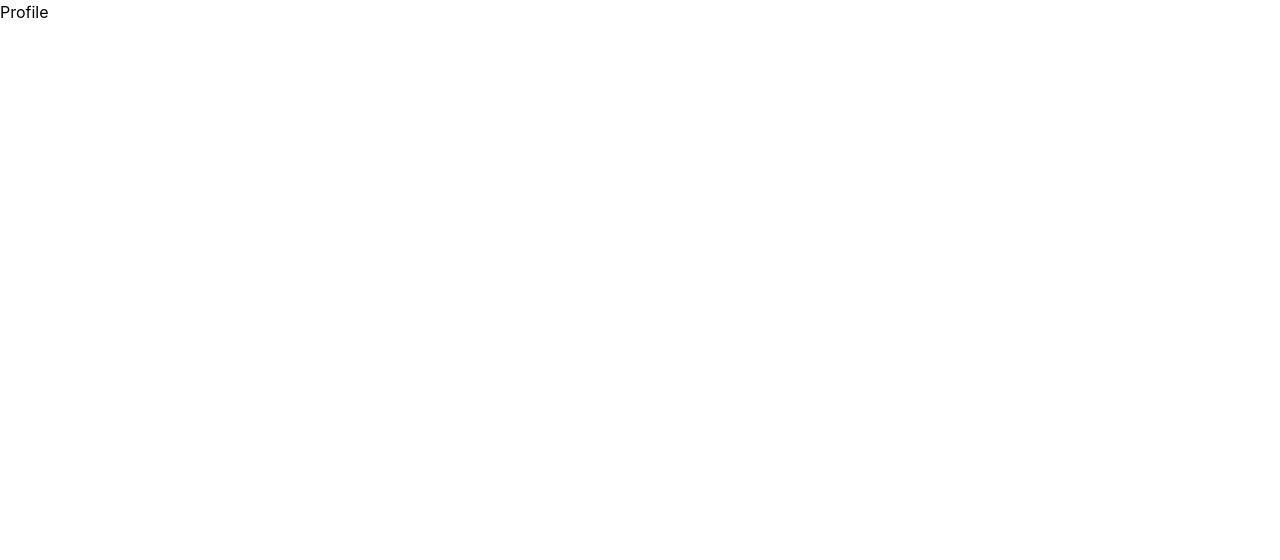
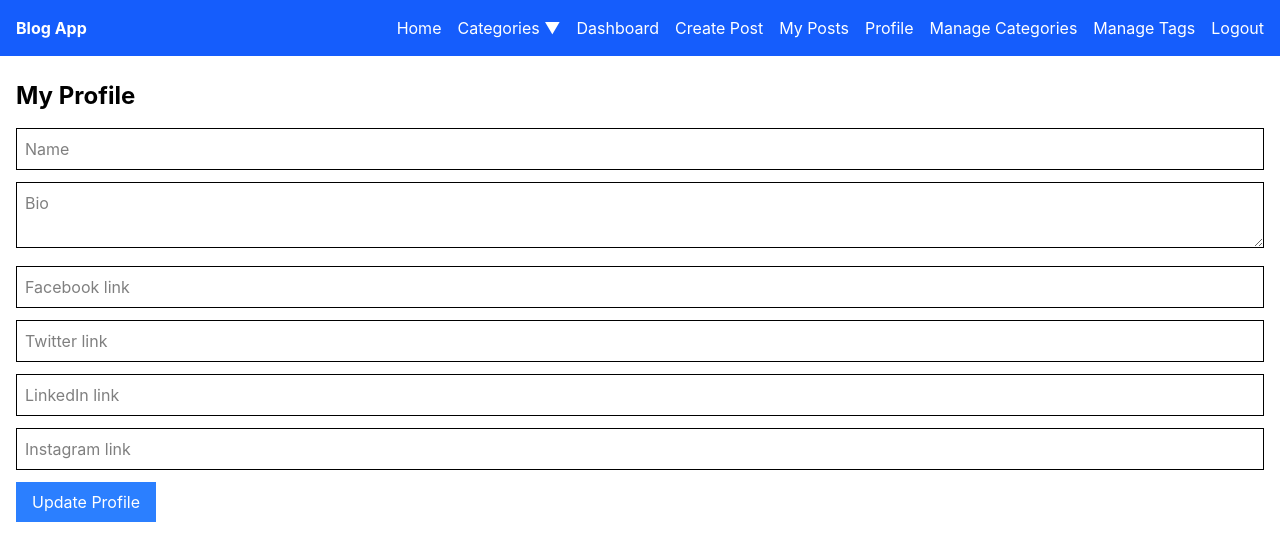
Before and after one commit to dhivyakarthickthiru/Blog-frontend, a React (Vite) app: page /profile in a window 1280 px wide. Shown: the top 560 px of the page. Built offline with nearby package versions, Linux system fonts and the light colour scheme; no server answers; sample sign-in values are in the browser's storage.

Commit message:
profile and author page success done

```diff
--- a/src/components/Layout.jsx
+++ b/src/components/Layout.jsx
@@ -8,7 +8,7 @@ const Layout = ({ children }) => {
 
       <Navbar />
 
-      <div className="max-w-7xl mx-auto p-4">
+      <div className="max-w-7xl mx-auto p-4 mt-16">
 
         {children}
 
--- a/src/components/Navbar.jsx
+++ b/src/components/Navbar.jsx
@@ -1,12 +1,46 @@
 import { Link, useNavigate } from "react-router";
+import { useEffect, useState } from "react";
 import CategoryMenu from "./CategoryMenu";
+import API from "../services/api";
 
 const Navbar = () => {
 
   const navigate = useNavigate();
 
-  const token =
-    localStorage.getItem("token");
+  // FIRST declare token
+
+  const token = localStorage.getItem("token");
+
+  const [user, setUser] = useState({});
+
+  // THEN useEffect
+
+  useEffect(() => {
+
+    const fetchProfile = async () => {
+
+      try {
+
+        const res = await API.get(
+            "/auth/profile"
+        );
+        console.log("PROFILE DATA:", res.data);
+
+        setUser(res.data);
+
+      } catch (error) {
+
+        console.log(error);
+
+      }
+
+    };
+
+    if (token) {
+      fetchProfile();
+    }
+
+  }, [token]);
 
   const handleLogout = () => {
 
@@ -17,18 +51,31 @@ const Navbar = () => {
   };
 
   return (
-
-    <div className="bg-blue-600 text-white p-4 flex justify-between">
-
+       <div className="fixed top-0 left-0 w-full bg-blue-600 text-white p-4 flex justify-between z-50">
       <h1 className="font-bold">
         Blog App
       </h1>
 
+
+
+
+
       <div className="flex gap-4 items-center">
+
+
+
+          {user.profilePicture && (
+    <img
+      src={`http://localhost:3001${user.profilePicture}`}
+      alt="profile"
+      className="w-10 h-10 rounded-full border"
+    />
+  )}
 
         <Link to="/">
           Home
         </Link>
+
 
         {/* CATEGORY DROPDOWN */}
 
@@ -60,6 +107,10 @@ const Navbar = () => {
              <Link to="/my-posts">
     My Posts
   </Link>
+         <Link to="/profile">
+  Profile
+</Link>
+
 
              {/* NEW */}
 
@@ -94,6 +145,7 @@ const Navbar = () => {
 
     </div>
 
+
   );
 
 };
--- a/src/components/PostCard.jsx
+++ b/src/components/PostCard.jsx
@@ -1,11 +1,12 @@
 import {
-  useNavigate
+  useNavigate,Link
 } from "react-router";
 
 import {
   useState,
   useEffect
 } from "react";
+
 
 import API from "../services/api";
 
@@ -37,6 +38,19 @@ const PostCard = ({ post }) => {
   const [bookmarked,
   setBookmarked] =
   useState(false);
+
+
+  useEffect(() => {
+
+  console.log("BOOKMARK STATUS:", post.bookmarked);
+
+  if (post.bookmarked) {
+    setBookmarked(true);
+  } else {
+    setBookmarked(false);
+  }
+
+}, [post.bookmarked]);
 
   // ======================
   // FETCH LIKES COUNT
@@ -316,7 +330,18 @@ const handleBookmark =
 
       <div className="mt-2 text-sm text-gray-500">
 
-        By {post.author?.name}
+        By
+        <Link
+  to={`/authors/${post.author?._id}`}
+  className="text-blue-600 hover:underline ml-1"
+  onClick={(e) => e.stopPropagation()}
+
+
+>
+ {post.author?.name}
+
+
+</Link>
 
       </div>
 
@@ -357,15 +382,13 @@ const handleBookmark =
 
         <span
   onClick={handleBookmark}
-  className={
+  className={`cursor-pointer ${
     bookmarked
-      ? "text-blue-600 cursor-pointer"
-      : "cursor-pointer"
-  }
+      ? "text-blue-600"
+      : "text-gray-500"
+  }`}
 >
-
   🔖
-
 </span>
 
         {/* SHARE */}
--- /dev/null
+++ b/src/pages/AuthorPage.jsx
@@ -0,0 +1,116 @@
+import { useEffect, useState } from "react";
+import { useParams, Link } from "react-router";
+import API from "../services/api";
+import Layout from "../components/Layout";
+
+const AuthorPage = () => {
+
+  const { id } = useParams();
+
+  const [author, setAuthor] = useState({});
+  const [posts, setPosts] = useState([]);
+
+  useEffect(() => {
+    fetchAuthor();
+  }, [id]);
+
+  const fetchAuthor = async () => {
+    try {
+
+      const res =
+        await API.get(
+          `/auth/authors/${id}`
+        );
+
+      setAuthor(
+        res.data.author
+      );
+
+      setPosts(
+        res.data.posts
+      );
+
+    } catch (error) {
+
+      console.log(error);
+
+    }
+  };
+
+  return (
+
+    <Layout>
+
+      {/* AUTHOR HEADER */}
+
+      <div className="bg-white p-6 rounded shadow mb-6 flex items-center gap-4">
+
+        <img
+          src={`http://localhost:3001${author.profilePicture}`}
+          alt="profile"
+          className="w-24 h-24 rounded-full object-cover border"
+        />
+
+        <div>
+
+          <h2 className="text-2xl font-bold">
+            {author.name}
+          </h2>
+
+          <p className="text-gray-600">
+            {author.bio || "No bio yet"}
+          </p>
+
+          <p className="text-sm text-gray-500 mt-1">
+            Total Posts:
+            {" "}
+            {posts.length}
+          </p>
+
+        </div>
+
+      </div>
+
+      {/* POSTS SECTION */}
+
+      <h3 className="text-xl font-bold mb-4">
+        Posts by {author.name}
+      </h3>
+
+      <div className="grid grid-cols-1 md:grid-cols-2 gap-4">
+
+        {posts.map((post) => (
+
+          <Link
+            key={post._id}
+            to={`/post/${post._id}`}
+            className="border p-4 rounded shadow hover:shadow-lg bg-white"
+          >
+
+            <h4 className="font-bold text-lg">
+              {post.title}
+            </h4>
+
+            <p className="text-gray-600 mt-2">
+
+              {post.content
+                ?.replace(/<[^>]+>/g, "")
+                .slice(0, 100)}
+
+              ...
+
+            </p>
+
+          </Link>
+
+        ))}
+
+      </div>
+
+    </Layout>
+
+  );
+
+};
+
+export default AuthorPage;
--- a/src/pages/Login.jsx
+++ b/src/pages/Login.jsx
@@ -1,7 +1,11 @@
-import { useState } from "react";
+import React, { useState } from "react";
+import { useNavigate } from "react-router";
 import API from "../services/api";
 
 const Login = () => {
+
+  const navigate = useNavigate();
+
   const [email, setEmail] = useState("");
   const [password, setPassword] = useState("");
 
@@ -9,24 +13,28 @@ const Login = () => {
     e.preventDefault();
 
     try {
+
       const res = await API.post("/auth/login", {
         email,
         password,
       });
 
+      // Save token
+
+      localStorage.setItem("token", res.data.token);
+
       alert("Login successful");
 
-      console.log(res.data);
+      // Go to Home page
 
-      // Token store (localStorage)
-      localStorage.setItem("token", res.data.token);
-
-      // Redirect to dashboard
-      window.location.href = "/dashboard";
+      navigate("/");
 
     } catch (error) {
+
       console.log(error);
+
       alert("Login failed");
+
     }
   };
 
@@ -59,7 +67,7 @@ const Login = () => {
 
           <button
             type="submit"
-            className="w-full bg-green-500 text-white p-2 rounded hover:bg-green-600"
+            className="w-full bg-blue-500 text-white p-2 rounded hover:bg-blue-600"
           >
             Login
           </button>
--- a/src/pages/Profile.jsx
+++ b/src/pages/Profile.jsx
@@ -1,9 +1,153 @@
-import React from 'react'
+
+import { useState, useEffect } from "react";
+import API from "../services/api";
+import Layout from "../components/Layout";
 
 const Profile = () => {
+
+  const [name, setName] = useState("");
+  const [bio, setBio] = useState("");
+
+  const [facebook, setFacebook] = useState("");
+  const [twitter, setTwitter] = useState("");
+  const [linkedin, setLinkedin] = useState("");
+  const [instagram, setInstagram] = useState("");
+
+  useEffect(() => {
+    fetchProfile();
+  }, []);
+
+  const fetchProfile = async () => {
+
+    const res = await API.get(
+      "/auth/profile"
+    );
+
+    setName(res.data.name);
+    setBio(res.data.bio);
+
+    setFacebook(
+      res.data.socialLinks?.facebook || ""
+    );
+
+    setTwitter(
+      res.data.socialLinks?.twitter || ""
+    );
+
+    setLinkedin(
+      res.data.socialLinks?.linkedin || ""
+    );
+
+    setInstagram(
+      res.data.socialLinks?.instagram || ""
+    );
+
+  };
+
+  const handleSubmit = async (e) => {
+
+    e.preventDefault();
+
+    await API.put(
+      "/auth/profile",
+      {
+        name,
+        bio,
+        socialLinks: {
+          facebook,
+          twitter,
+          linkedin,
+          instagram
+        }
+      }
+    );
+
+    alert("Profile updated");
+
+  };
+
   return (
-    <div>Profile</div>
-  )
-}
 
-export default Profile
+    <Layout>
+
+      <h2 className="text-2xl font-bold mb-4">
+        My Profile
+      </h2>
+
+      <form onSubmit={handleSubmit}>
+
+        <input
+          type="text"
+          placeholder="Name"
+          value={name}
+          onChange={(e) =>
+            setName(e.target.value)
+          }
+          className="border p-2 mb-3 w-full"
+        />
+
+        <textarea
+          placeholder="Bio"
+          value={bio}
+          onChange={(e) =>
+            setBio(e.target.value)
+          }
+          className="border p-2 mb-3 w-full"
+        />
+
+        <input
+          type="text"
+          placeholder="Facebook link"
+          value={facebook}
+          onChange={(e) =>
+            setFacebook(e.target.value)
+          }
+          className="border p-2 mb-3 w-full"
+        />
+
+        <input
+          type="text"
+          placeholder="Twitter link"
+          value={twitter}
+          onChange={(e) =>
+            setTwitter(e.target.value)
+          }
+          className="border p-2 mb-3 w-full"
+        />
+
+        <input
+          type="text"
+          placeholder="LinkedIn link"
+          value={linkedin}
+          onChange={(e) =>
+            setLinkedin(e.target.value)
+          }
+          className="border p-2 mb-3 w-full"
+        />
+
+        <input
+          type="text"
+          placeholder="Instagram link"
+          value={instagram}
+          onChange={(e) =>
+            setInstagram(e.target.value)
+          }
+          className="border p-2 mb-3 w-full"
+        />
+
+        <button
+          type="submit"
+          className="bg-blue-500 text-white px-4 py-2"
+        >
+          Update Profile
+        </button>
+
+      </form>
+
+    </Layout>
+
+  );
+
+};
+
+export default Profile;
--- a/src/pages/Register.jsx
+++ b/src/pages/Register.jsx
@@ -1,8 +1,11 @@
-
-import { useState } from "react";
+import React, { useState } from "react";
+import { useNavigate } from "react-router";
 import API from "../services/api";
 
 const Register = () => {
+
+  const navigate = useNavigate();
+
   const [name, setName] = useState("");
   const [email, setEmail] = useState("");
   const [password, setPassword] = useState("");
@@ -11,6 +14,7 @@ const Register = () => {
     e.preventDefault();
 
     try {
+
       const res = await API.post("/auth/register", {
         name,
         email,
@@ -21,9 +25,16 @@ const Register = () => {
 
       console.log(res.data);
 
+      // Go to Home page
+
+      navigate("/");
+
     } catch (error) {
+
       console.log(error);
+
       alert("Registration failed");
+
     }
   };
 
--- a/src/services/api.js
+++ b/src/services/api.js
@@ -4,4 +4,19 @@ const API = axios.create({
   baseURL: "http://localhost:3001/api",
 });
 
+
+// ADD THIS INTERCEPTOR
+
+API.interceptors.request.use((req) => {
+
+  const token = localStorage.getItem("token");
+
+  if (token) {
+    req.headers.Authorization = `Bearer ${token}`;
+  }
+
+  return req;
+
+});
+
 export default API;
```
Also changed, not shown: src/App.jsx (+8 -5 lines).
